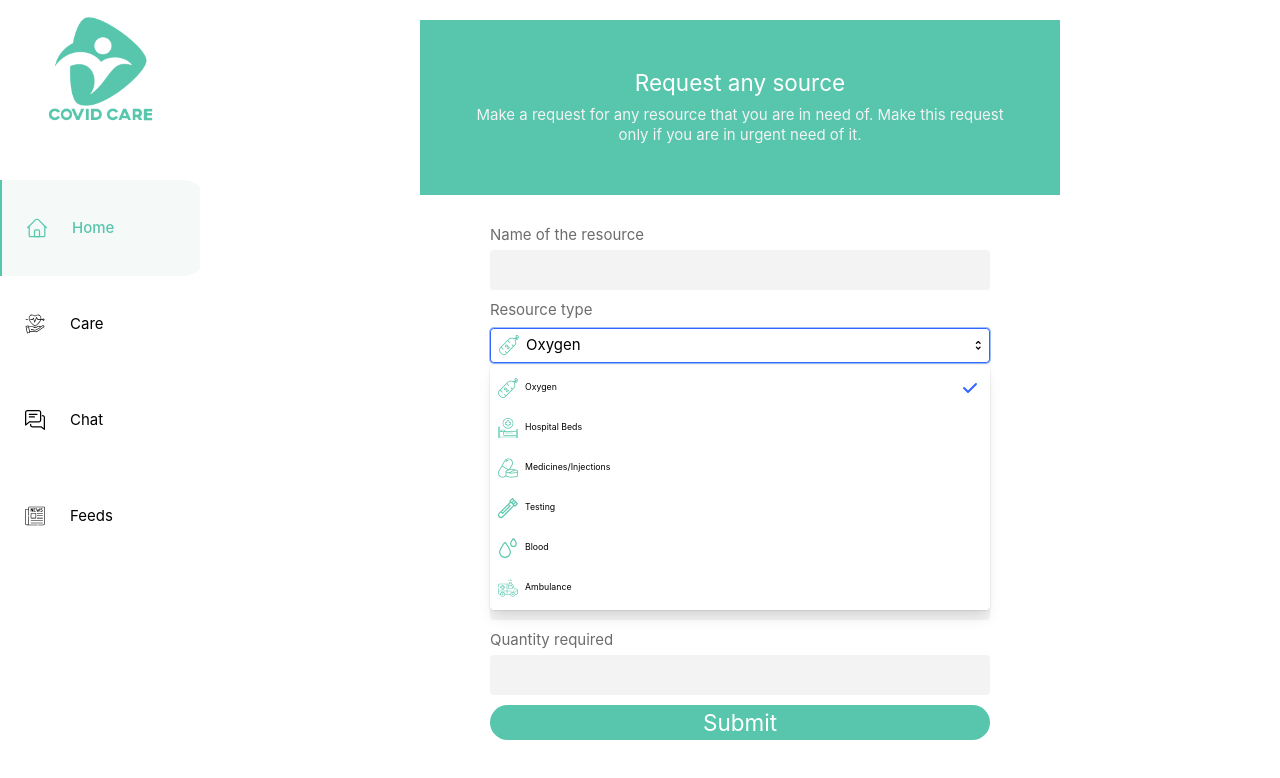
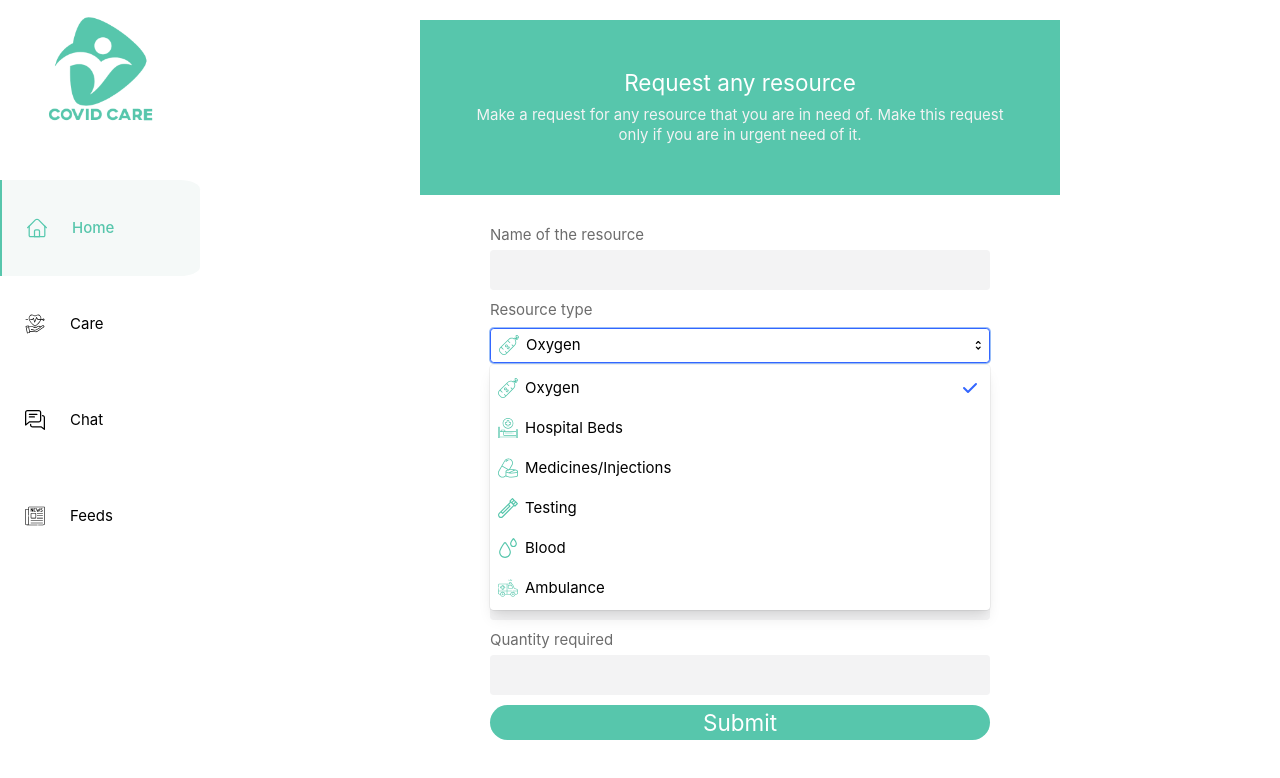
Before and after one commit to tanweer919/covidcare, a Next.js app: page /add/request in a window 1280 px wide. Both pictures are taken after a click on the button "Oxygen". Shown: the top 778 px of the page. Built offline with nearby package versions, Linux system fonts and the light colour scheme.

Commit message:
Changed select dropdown item font size

```diff
--- a/package.json
+++ b/package.json
@@ -8,7 +8,7 @@
     "start": "next start"
   },
   "dependencies": {
-    "axios": "^0.21.0",
+    "axios": "0.21.1",
     "disqus-react": "^1.0.11",
     "next": "10.2.0",
     "next-pwa": "^5.2.15",
--- a/pages/add/request.tsx
+++ b/pages/add/request.tsx
@@ -25,7 +25,7 @@ const RequestForm = () => {
         <>
           <div className="bg-primary p-12 md:p-20 mb-8 md:mx-80">
             <h1 className="text-white text-4xl mb-4 w-fit mx-auto text-center">
-              Request any source
+              Request any resource
             </h1>
             <span className="inline-block text-gray300 text-2xl text-center">
               Make a request for any resource that you are in need of. Make this
--- a/src/components/SelectItem.tsx
+++ b/src/components/SelectItem.tsx
@@ -25,7 +25,7 @@ const SelectItem = ({
           alt={option.label}
           className="flex-shrink-0 h-8 w-8"
         />
-        <span className="font-normal ml-3 block truncate">{option.label}</span>
+        <span className="font-normal ml-3 block truncate md:text-2xl">{option.label}</span>
       </div>
 
       {isSelected && (
--- a/styles/Home.scss
+++ b/styles/Home.scss
@@ -16,7 +16,7 @@
   border-radius: 0.375rem;
   padding: 0 1rem;
   width: 100%;
-  background-color: #edf2f7;
+  background-color: #f3f3f4;
   &--active {
     border: 2px solid $primary-color;
     background-color: white;
@@ -34,7 +34,7 @@
     border: none;
     padding: 1rem;
     font-size: 2rem;
-    background-color: #edf2f7;
+    background-color: #f3f3f4;
     &:focus {
       color: $primary-color;
       background-color: white;
```
Also changed, not shown: 1 other file (tests, documents, lock files or other folders).
